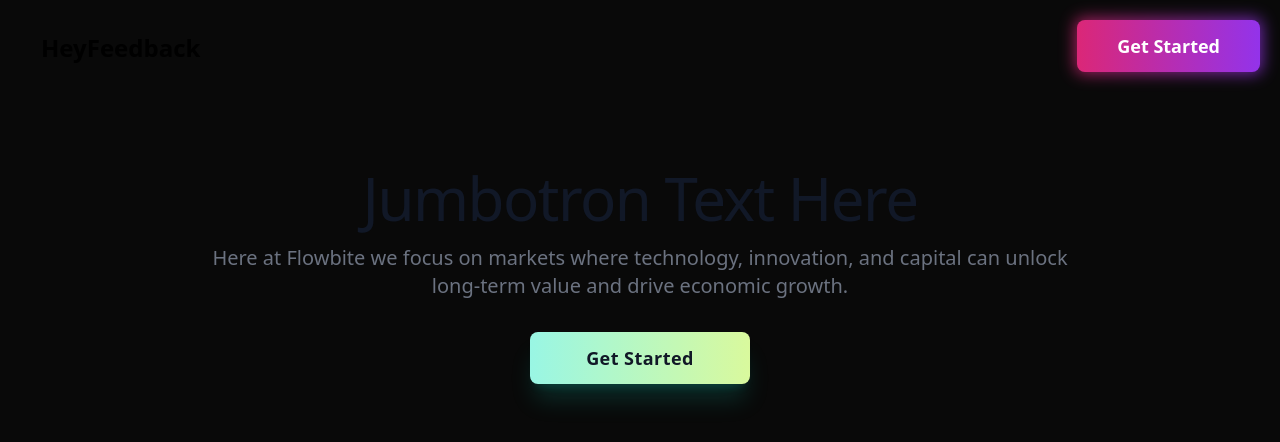
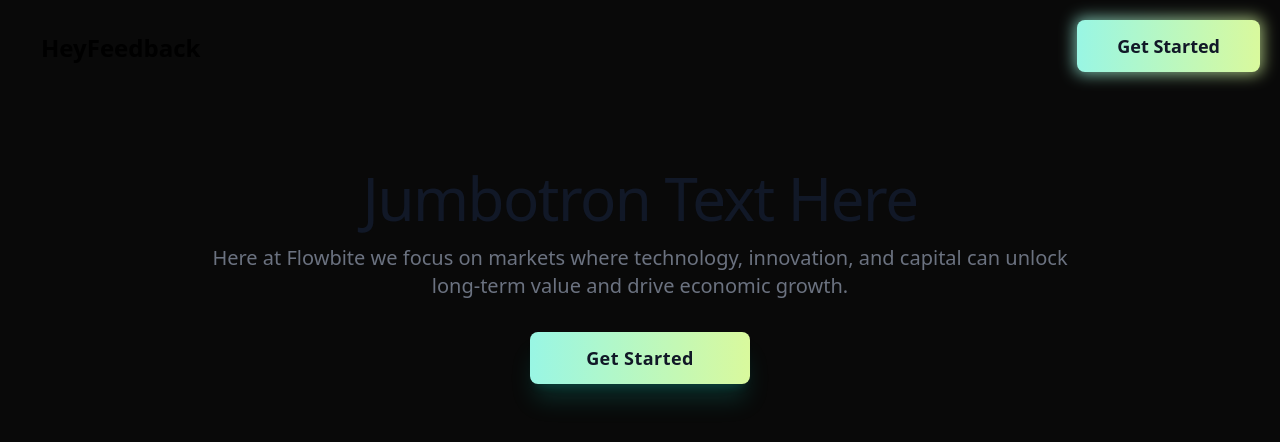
Before and after one commit to ramezj/HeyFeedback, a Next.js app: page / in a window 1280 px wide. Shown: the top 442 px of the page. Built offline with nearby package versions, Linux system fonts and the light colour scheme; no server answers.

Commit message:
Navbar Btn Update

```diff
--- a/src/Components/App/User.js
+++ b/src/Components/App/User.js
@@ -9,6 +9,7 @@ const User = () => {
   if (error) return <div>failed to load</div>
   if (isLoading) return (
     <>
+    <div><span class="w-2 h-2 ml-2 rounded-full bg-gray-200 inline-block animate-flash"></span><span class="w-2 h-2 ml-2 rounded-full bg-gray-200 inline-block animate-flash [animation-delay:0.2s]"></span><span class="w-2 h-2 ml-2 rounded-full bg-gray-200 inline-block animate-flash [animation-delay:0.4s]"></span></div>
     <h1>Loading your amazing feedback</h1>
     </>
   )
--- a/src/Components/Navbar.js
+++ b/src/Components/Navbar.js
@@ -47,9 +47,9 @@ const Navbar = () => {
   <div className="navbar-end">
   <div class="relative group mt-3 mr-3 cursor-pointer">
     <button onClick={() => {signIn("google", { callbackUrl:"/App"})}}>
-    <div class="absolute -inset-0.5 bg-gradient-to-r from-pink-600 to-purple-600 rounded-lg blur opacity-75 group-hover:opacity-100 transition duration-1000 group-hover:duration-200 animate-tilt">
+    <div class="absolute -inset-0.5 bg-gradient-to-r from-teal-200 to-lime-200 rounded-lg blur opacity-75 group-hover:opacity-100 transition duration-1000 group-hover:duration-200 animate-tilt">
       </div>
-      <div class="relative px-10 py-3 bg-gradient-to-r from-pink-600 to-purple-600 text-white rounded-lg text-lg font-bold">
+      <div class="relative px-10 py-3 bg-gradient-to-r from-teal-200 to-lime-200 text-gray-900 rounded-lg text-lg font-bold">
         Get Started</div>
         </button>
         </div>
```
